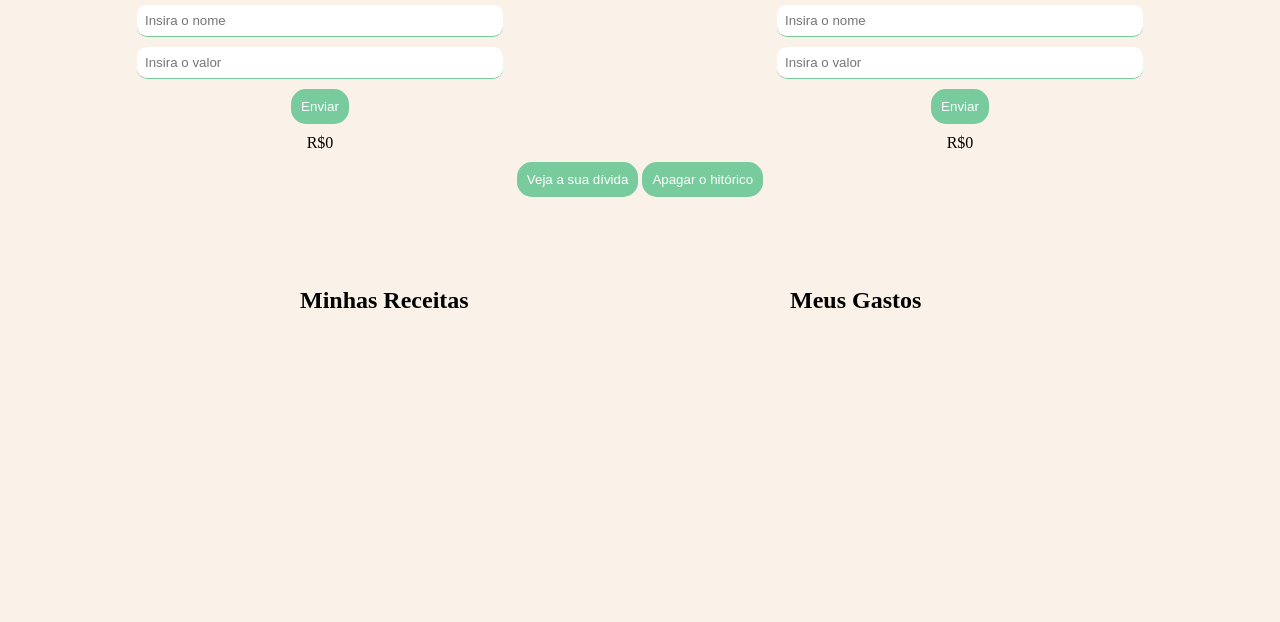
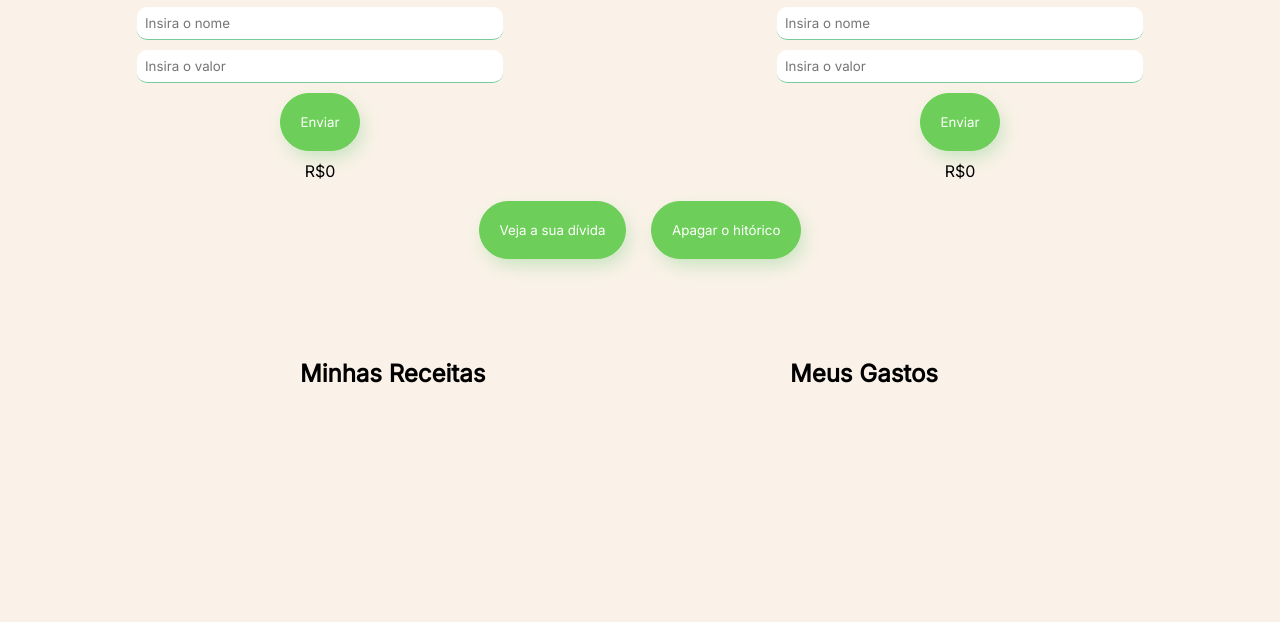
Before and after one commit to dudasaanches/gerenciador, a plain HTML site: page index.html in a window 1280 px wide. Shown: the part 178-800 px from the top of the page. Drawn offline with Linux system fonts and the light colour scheme.

Commit message:
Add files via upload

```diff
--- a/index.html
+++ b/index.html
@@ -4,6 +4,9 @@
     <meta charset="UTF-8">
     <meta name="viewport" content="width=device-width, initial-scale=1.0">
     <link rel="stylesheet" href="style.css">
+    <link rel="preconnect" href="https://fonts.googleapis.com">
+    <link rel="preconnect" href="https://fonts.gstatic.com" crossorigin>
+    <link href="https://fonts.googleapis.com/css2?family=Inter&display=swap" rel="stylesheet">
     <link rel="icon" type="image/x-icon" href="img/BoRCELLE (1).png">
     <title>Gerenciador de Orçamento Pessoal</title>
 </head>
@@ -16,11 +19,11 @@
     <main>
         <section class="form">
             <div>
-                <p>Receitas</p>
+                <p alt="Receitas">Receitas</p>
                 <form action="" id="form_receita">
-                    <input type="text" placeholder="Insira o nome" id="nomeR">
-                    <input type="number" placeholder="Insira o valor" min="0" id="numR">
-                    <button type="submit">Enviar</button>
+                    <input type="text" placeholder="Insira o nome" id="nomeR" alt="insira o nome da receita">
+                    <input type="number" placeholder="Insira o valor" min="0" id="numR" alt="insira o valor da receita">
+                    <button type="submit" alt="botão de enviar receitas" class="button">Enviar</button>
                 </form>
                 <p id="textoR"></p>
 
@@ -28,11 +31,11 @@
 
             <div>
 
-                <p>Gastos</p>
+                <p alt="Gastos">Gastos</p>
                 <form action="" id="form_gastos">
-                    <input type="text" placeholder="Insira o nome" id="nomeG">
-                    <input type="number" placeholder="Insira o valor" min="0" id="numG">
-                    <button type="submit">Enviar</button>
+                    <input type="text" placeholder="Insira o nome" id="nomeG" alt="insira o nome do gasto">
+                    <input type="number" placeholder="Insira o valor" min="0" id="numG" alt="insira o valor do gasto">
+                    <button type="submit" alt="botão de enviar gasto" class="button">Enviar</button>
                 </form>
                 <p id="textoG"></p>
 
@@ -42,8 +45,8 @@
 
         <div class="btn">
 
-            <button onclick="calcDivida()">Veja a sua dívida</button>
-            <button id="apagar">Apagar o hitórico</button>
+            <button class="button divida" clonclick="calcDivida()" alt="botão para ver divida" >Veja a sua dívida</button>
+            <button id="apagar"  class="button apaga" alt="botão de apagar o hitórico">Apagar o hitórico</button>
 
         </div>
 
@@ -52,13 +55,13 @@
         <section class="text">
             <div>
 
-                <h2>Minhas Receitas</h2>
+                <h2 alt="Minhas Receitas">Minhas Receitas</h2>
                 <p id="mR"></p>
 
             </div>
             <div>
 
-                <h2>Meus Gastos</h2>
+                <h2 alt="Meus gastos">Meus Gastos</h2>
                 <p id="eqg"></p>
 
             </div>
--- a/style.css
+++ b/style.css
@@ -2,6 +2,7 @@
     margin: 0px;
     padding: 0px;
     transition: all 1s;
+    font-family: 'Inter', sans-serif;
 }
 
 header {
@@ -51,25 +52,19 @@ h1{
     margin: 10px auto;
 }
 
-#form_receita button, #form_gastos button, button{
-    background-color:#77cb9d;
-    color: white;
-    padding: 10px;
-    border: none;
-    border-radius: 15px;
-
-}
 
 #form_receita, #form_gastos {
     text-align: center;
 }
 
 .btn{
-    grid-template-columns: repeat(2,1fr);
-    gap: 10px;
     text-align: center;
+}
 
+.divida, .apaga{
+    margin: 10px;
 }
+
 
 p{
     text-align: center;
@@ -91,3 +86,65 @@ p{
     text-align: center;
     padding: 10px;
 }
+
+/* inspired form gumroad website */
+.button {
+    --bg: #6dcf59;
+    --hover-bg: #c0dec7;
+    --hover-text: #6dcf59;
+    color: #fff;
+    border: 1px solid var(--bg);
+    border-radius: 1000px;
+    padding: 20px;
+    background: var(--bg);
+    transition: 0.2s;
+  }
+
+  .button:hover {
+    color: var(--hover-text);
+    transform: translate(-0.25rem,-0.25rem);
+    background: var(--hover-bg);
+    box-shadow: 0.25rem 0.25rem var(--bg);
+  }
+
+  .button:active {
+    transform: translate(0);
+    box-shadow: none;
+  }
+
+  button {
+    padding: 15px 25px;
+    border: unset;
+    border-radius: 15px;
+    color: #ffff;
+    z-index: 1;
+    background: #6dcf59;
+    position: relative;
+    -webkit-box-shadow: 4px 8px 19px -3px rgba(43, 182, 70, 0.27);
+    box-shadow: 4px 8px 19px -3px rgba(43, 182, 70, 0.27);
+    transition: all 250ms;
+    overflow: hidden;
+   }
+
+   button::before {
+    content: "";
+    position: absolute;
+    top: 0;
+    left: 0;
+    height: 100%;
+    width: 0;
+    border-radius: 15px;
+    background-color: #075f0d;
+    z-index: -1;
+    -webkit-box-shadow: 4px 8px 19px -3px #075f0d;
+    box-shadow: 4px 8px 19px -3px #075f0d;
+    transition: all 250ms
+   }
+
+   button:hover {
+    color: #e8e8e8;
+   }
+
+   button:hover::before {
+    width: 100%;
+   }
```
